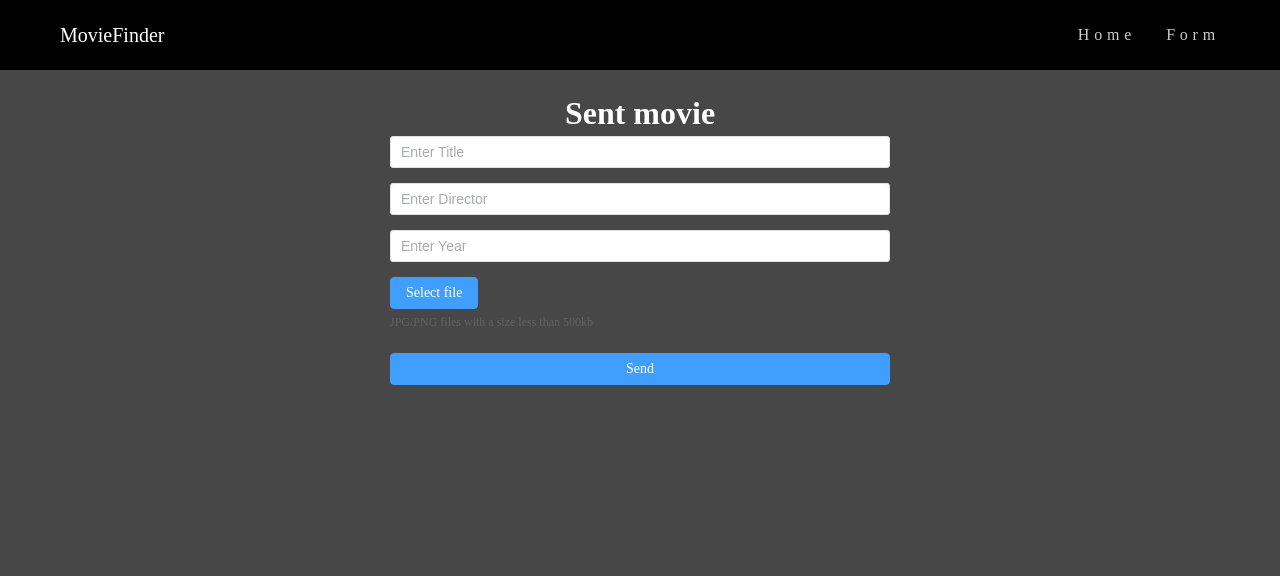
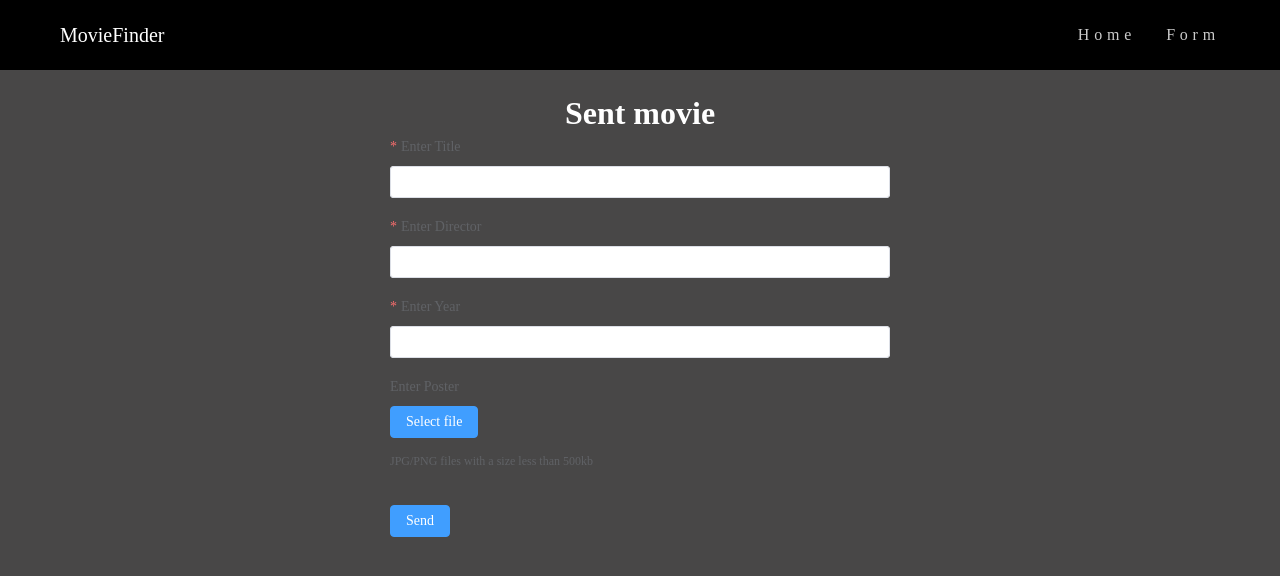
Before and after one commit to ValeraNazarchuk/MovieFinder-vue3, a Vue app: page /form in a window 1280 px wide. Shown: the top 576 px of the page. Built offline with nearby package versions, Linux system fonts and the light colour scheme.

Commit message:
FEATURE | validation for the form and search has been done, search activation when pressing Enter has been added

```diff
--- a/src/components/Form/Upload.vue
+++ b/src/components/Form/Upload.vue
@@ -1,7 +1,7 @@
 <script setup>
-import { defineComponent, defineEmits } from "vue";
+import { defineEmits } from "vue";
 
-const emits = defineEmits(["update:modelValue"]);
+const emits = defineEmits(["image-uploaded"]);
 
 const handleChange = (file) => {
   const url = URL.createObjectURL(file.raw);
@@ -15,7 +15,6 @@ const handleChange = (file) => {
     class="upload-demo"
     :auto-upload="false"
     :on-change="handleChange"
-    :on-remove="handleRemove"
     :limit="1"
   >
     <template #trigger>
--- a/src/components/UI/FieldInput.vue
+++ b/src/components/UI/FieldInput.vue
@@ -4,19 +4,8 @@ import { defineProps, defineEmits, reactive } from "vue";
 const emits = defineEmits(["update:modelValue"]);
 
 const { modelValue } = defineProps({
-  modelValue: String,
-  placeholder: {
-    type: String,
-    default: "Enter text...",
-  },
+  modelValue: String | Number,
 });
-
-const rules = reactive({
-  name: [
-    { required: true, message: 'Please input Activity name', trigger: 'blur' },
-    { min: 3, max: 5, message: 'Length should be 3 to 5', trigger: 'blur' },
-  ]
-})
 </script>
 
 <template>
@@ -24,7 +13,6 @@ const rules = reactive({
     class="field-input"
     :model-value="modelValue"
     @input="emits('update:modelValue', $event)"
-    :placeholder="placeholder"
   />
 </template>
 
--- a/src/views/FormView.vue
+++ b/src/views/FormView.vue
@@ -1,36 +1,79 @@
 <script setup>
-import { ref } from "vue";
+import { ref, reactive } from "vue";
 import Upload from "@/components/Form/Upload.vue";
 
-const data = ref({
+// const data = reactive({
+//   title: "",
+//   poster: null,
+//   director: "",
+//   year: "",
+// })
+
+const validateNumber = (rule, value, callback) => {
+  const valueLength = value.toString().split("").length;
+  if (!value) {
+    return callback(new Error("Please input the Year"));
+  }
+  if (!Number.isInteger(value)) {
+    callback(new Error("Year must be a number"));
+  } else if (valueLength < 4) {
+    callback(new Error("The length should be from 4"));
+  } else {
+    callback();
+  }
+};
+
+const ruleFormRef = ref();
+const rules = reactive({
+  title: [
+    { required: true, message: "Please input title movie", trigger: "blur" },
+    { min: 3, message: "The length should be from 3", trigger: "blur" },
+  ],
+  director: [
+    { required: true, message: "Please input movie director", trigger: "blur" },
+    { min: 3, message: "The length should be from 3", trigger: "blur" },
+  ],
+  year: [
+    { required: true, message: "Please input year movie", trigger: "blur" },
+    { validator: validateNumber, trigger: "blur" },
+  ],
+});
+
+const data = reactive({
   title: "",
   poster: null,
   director: "",
   year: "",
 });
 
-const sendForm = () => {
-  console.log(`
-    Title: ${data.value.title}
-    Poster: ${data.value.poster}
-    Director: ${data.value.director}
-    Year: ${data.value.year}
+const sendForm = async (formEl) => {
+  if (!formEl) return;
+  await formEl.validate((valid, fields) => {
+    if (valid) {
+      console.log(`
+    Title: ${data.title}
+    Poster: ${data.poster}
+    Director: ${data.director}
+    Year: ${data.year}
   `);
 
-  data.value = {
-    title: "",
-    poster: null,
-    director: "",
-    year: "",
-  };
+      data.title = "";
+      data.poster = null;
+      data.director = "";
+      data.year = "";
+    } else {
+      console.log("error submit!", fields);
+    }
+  });
 };
+
 const handleImageUploaded = (url) => {
-  data.value.poster = url;
+  data.poster = url;
 };
 </script>
 
 <template>
-  <form class="form" @submit.prevent>
+  <!-- <form class="form" @submit.prevent>
     <div class="form__inner">
       <h3 class="form__title">Sent movie</h3>
       <div class="form__box">
@@ -41,26 +84,53 @@ const handleImageUploaded = (url) => {
         <PrimaryButton @click="sendForm"> Send </PrimaryButton>
       </div>
     </div>
-  </form>
+  </form> -->
+  <el-form
+    ref="ruleFormRef"
+    :model="data"
+    :rules="rules"
+    class="form"
+    labelPosition="top"
+    label-width="120px"
+    status-icon
+    @submit.prevent
+  >
+    <h3 class="form__title">Sent movie</h3>
+    <el-form-item class="form__item" label="Enter Title" prop="title">
+      <FieldInput v-model="data.title" />
+    </el-form-item>
+    <el-form-item class="form__item" label="Enter Director" prop="director">
+      <FieldInput v-model="data.director" />
+    </el-form-item>
+    <el-form-item class="form__item" label="Enter Year" prop="year">
+      <FieldInput v-model.number="data.year" />
+    </el-form-item>
+    <el-form-item class="form__item" label="Enter Poster" prop="poster">
+      <Upload @image-uploaded="handleImageUploaded" />
+    </el-form-item>
+    <el-form-item>
+      <PrimaryButton @click="sendForm(ruleFormRef)"> Send </PrimaryButton>
+    </el-form-item>
+  </el-form>
 </template>
 
 <style lang="scss" scoped>
 .form {
-  &__inner {
-  }
+  margin: 0 auto;
+  max-width: 500px;
   &__title {
     color: $white;
     text-align: center;
     font-size: 32px;
     line-height: 46px;
   }
-  &__box {
-    margin: 0 auto;
-    max-width: 500px;
-    display: flex;
-    flex-direction: column;
-    gap: 15px;
-  }
+  // &__box {
+  //   margin: 0 auto;
+  //   max-width: 500px;
+  //   display: flex;
+  //   flex-direction: column;
+  //   gap: 15px;
+  // }
   .upload-demo {
     display: inline-block;
     margin-right: 20px;
--- a/src/views/HomeView.vue
+++ b/src/views/HomeView.vue
@@ -1,39 +1,81 @@
 <script setup>
-import { ref } from "vue";
-import { useRouter, useRoute } from 'vue-router'
+import { ref, reactive } from "vue";
+import { useRouter } from "vue-router";
 import { useSearchStore } from "@/stores/movies.js";
 
 const searchStore = useSearchStore();
-const router = useRouter()
-const route = useRoute()
+const router = useRouter();
 
-const searchMovieValue = ref("");
+// const searchMovieValue = ref("");
 
-const searchClick = () => {
-  // searchStore.searchMovies = searchMovieValue.value;
-  // router.push(`/result-movies/Search=${searchMovieValue.value}`);
-  router.push(`/result-movies?search=${searchMovieValue.value}`);
-  // router.push({
-  //   name: 'result-movies',
-  //   params: {
-  //     search: searchMovieValue.value
-  //   }
-  // });
+const ruleFormRef = ref();
+const rules = reactive({
+  movieValue: [
+    { required: true, message: "Please input name movie", trigger: "blur" },
+    { min: 3, message: "The length should be from 3", trigger: "blur" },
+  ],
+});
+const ruleForm = reactive({
+  movieValue: "",
+});
+
+const searchClick = async (formEl) => {
+  if (!formEl) return;
+  await formEl.validate((valid, fields) => {
+    if (valid) {
+      router.push(`/result-movies?search=${ruleForm.movieValue}`);
+    } else {
+      console.log("error submit!", fields);
+    }
+  });
 };
+
+// const searchClick = async () => {
+//   // searchStore.searchMovies = searchMovieValue.value;
+//   // router.push(`/result-movies/Search=${searchMovieValue.value}`);
+//   // router.push(`/result-movies?search=${searchMovieValue.value}`);
+//   // router.push({
+//   //   name: 'result-movies',
+//   //   params: {
+//   //     search: searchMovieValue.value
+//   //   }
+//   // });
+// };
 </script>
 
 <template>
   <div class="home">
     <h1 class="home__title">Search movie:</h1>
-    <div class="home__search-box">
-      <FieldInput v-model="searchMovieValue" :placeholder="'Search'" />
-      <PrimaryButton @onClick="searchClick"> Search </PrimaryButton>
-    </div>
+    <el-form
+      ref="ruleFormRef"
+      class="home__form"
+      :model="ruleForm"
+      :rules="rules"
+      labelPosition="top"
+      status-icon
+      @submit.prevent
+      @keyup.enter.native="searchClick(ruleFormRef)"
+    >
+      <el-form-item label="Search Movie" prop="movieValue">
+        <FieldInput v-model="ruleForm.movieValue" />
+      </el-form-item>
+      <el-form-item>
+        <PrimaryButton @onClick="searchClick(ruleFormRef)">
+          Search
+        </PrimaryButton>
+      </el-form-item>
+    </el-form>
   </div>
 </template>
 
 <style lang="scss" scoped>
 .home {
+  &__form {
+    margin: 0 auto;
+    max-width: 500px;
+    display: flex;
+    flex-direction: column;
+  }
   &__title {
     color: $white;
     text-align: center;
@@ -41,14 +83,5 @@ const searchClick = () => {
     line-height: 42px;
     margin-bottom: 10px;
   }
-  &__search-box {
-    margin: 0 auto;
-    display: flex;
-    align-items: center;
-    max-width: 500px;
-    &-input {
-      width: 100%;
-    }
-  }
 }
 </style>
```
Also changed, not shown: src/views/ResultMoviesView.vue (+0 -35 lines).
